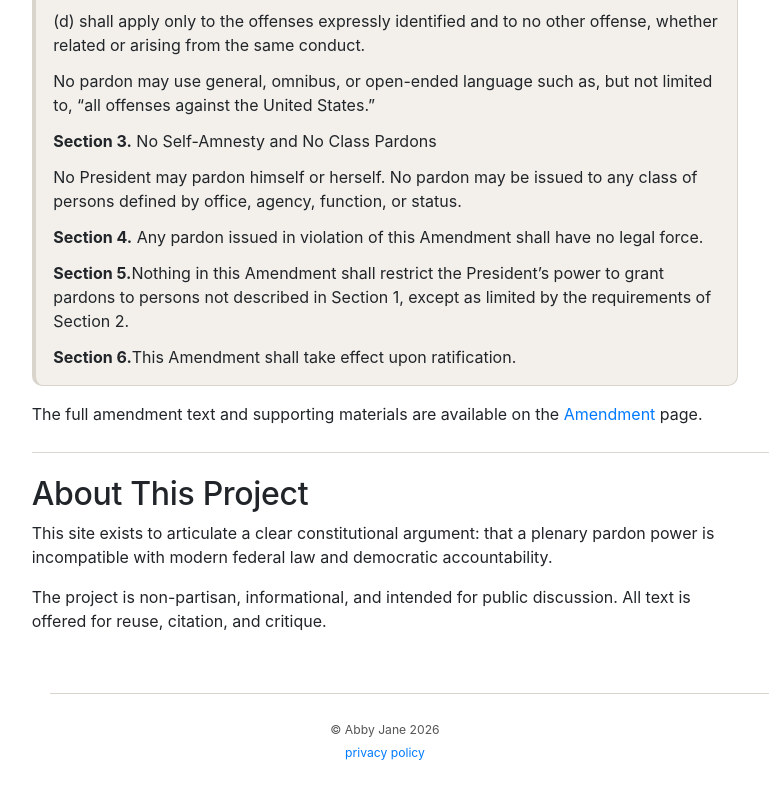
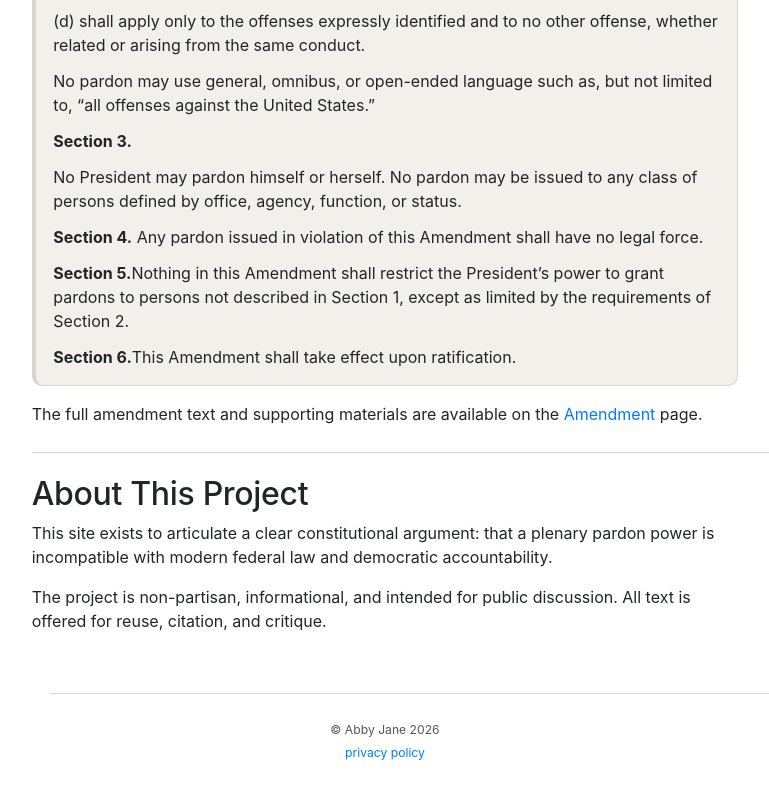
Before and after one commit to abbyjane-dev/pardon, a plain HTML site: page docs/index.html in a window 1280 px wide. Shown: the part 1525-2329 px from the top of the page, without its empty margins (207-976 px from the left). Drawn offline with nearby package versions, Linux system fonts and the light colour scheme.

Commit message:
Removed heading for section 3

```diff
--- a/docs/index.html
+++ b/docs/index.html
@@ -95,7 +95,7 @@
           from the same conduct.</p>
         <p>No pardon may use general, omnibus, or open-ended language such as, but not limited to,
           &ldquo;all offenses against the United States.&rdquo;</p>
-        <p><strong>Section 3.</strong> No Self-Amnesty and No Class Pardons</h2>
+        <p><strong>Section 3.</strong>
         <p>No President may pardon himself or herself. No pardon may be issued to any class of persons defined by office,
           agency, function, or status.</p>
         <p><strong>Section 4.</strong> Any pardon issued in violation of this Amendment shall have no legal force.</p>
```
